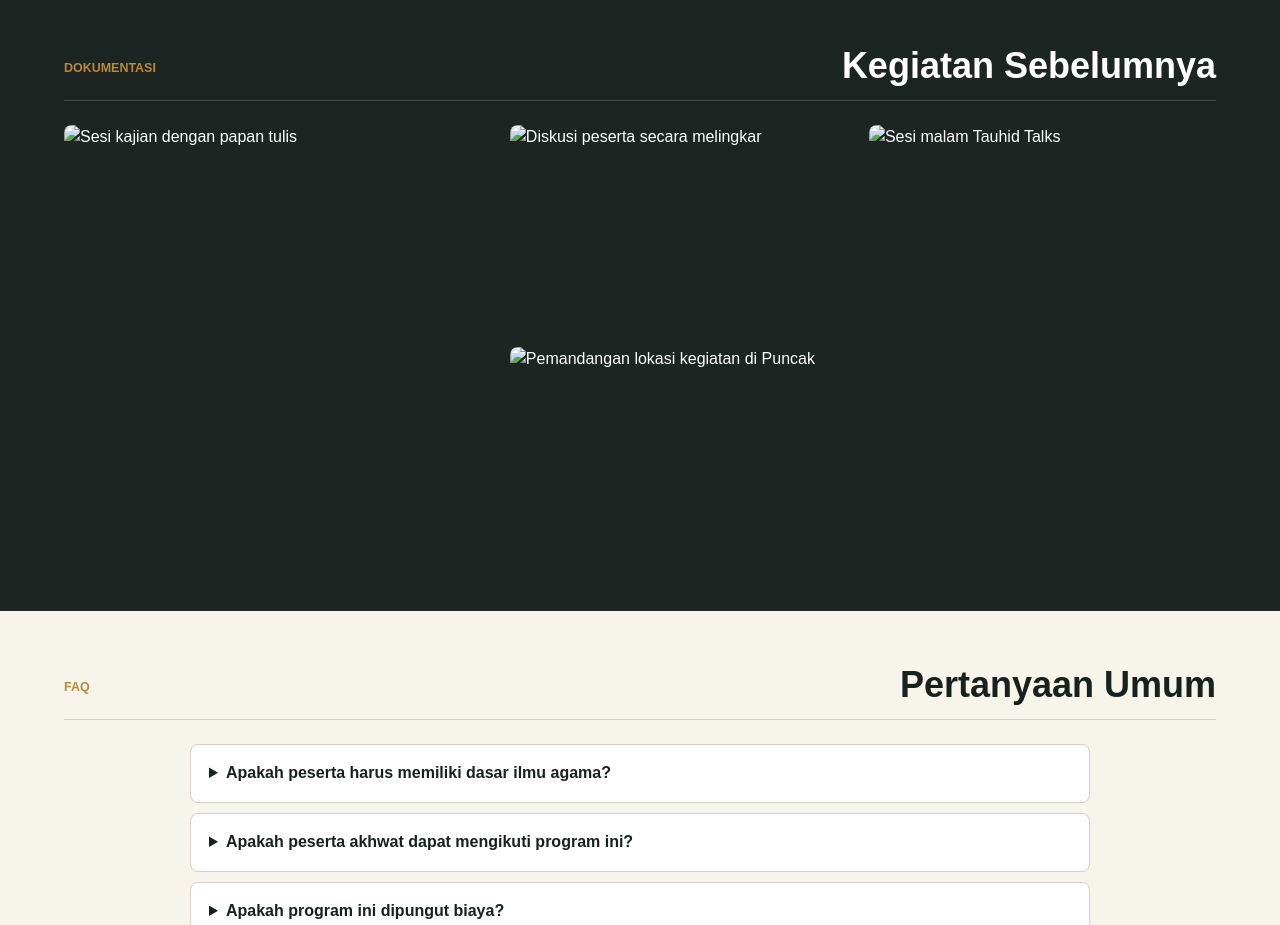
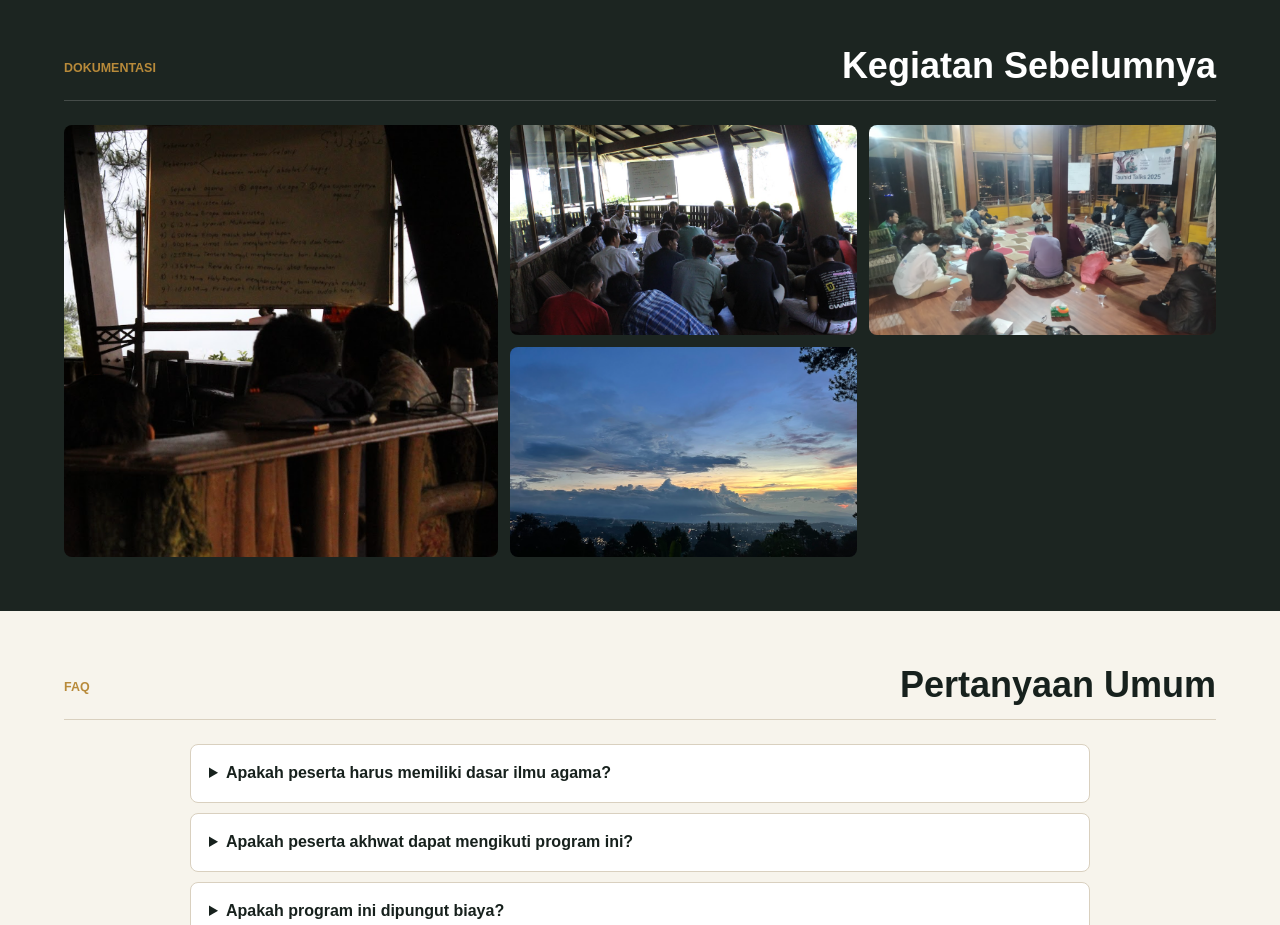
Before and after one commit to stywnabd/alkhd, a plain HTML site: page index.html in a window 1280 px wide. Shown: the part 2420-3345 px from the top of the page. Drawn offline with Linux system fonts and the light colour scheme; files whose address does not match are found by name.

Commit message:
Update index.html

```diff
--- a/index.html
+++ b/index.html
@@ -163,10 +163,10 @@
           <h2 id="dokumentasi-title">Kegiatan Sebelumnya</h2>
         </div>
         <div class="gallery-grid">
-          <img src="gambar-kegiatan/01-sesi-kajian-papan-tulis.png" alt="Sesi kajian dengan papan tulis">
-          <img src="gambar-kegiatan/02-diskusi-melingkar-siang.png" alt="Diskusi peserta secara melingkar">
-          <img src="gambar-kegiatan/03-sesi-malam-tauhid-talks.png" alt="Sesi malam Tauhid Talks">
-          <img src="gambar-kegiatan/07-pemandangan-puncak-senja.png" alt="Pemandangan lokasi kegiatan di Puncak">
+          <img src="01-sesi-kajian-papan-tulis.png" alt="Sesi kajian dengan papan tulis">
+          <img src="02-diskusi-melingkar-siang.png" alt="Diskusi peserta secara melingkar">
+          <img src="03-sesi-malam-tauhid-talks.png" alt="Sesi malam Tauhid Talks">
+          <img src="07-pemandangan-puncak-senja.png" alt="Pemandangan lokasi kegiatan di Puncak">
         </div>
       </section>
 
```
